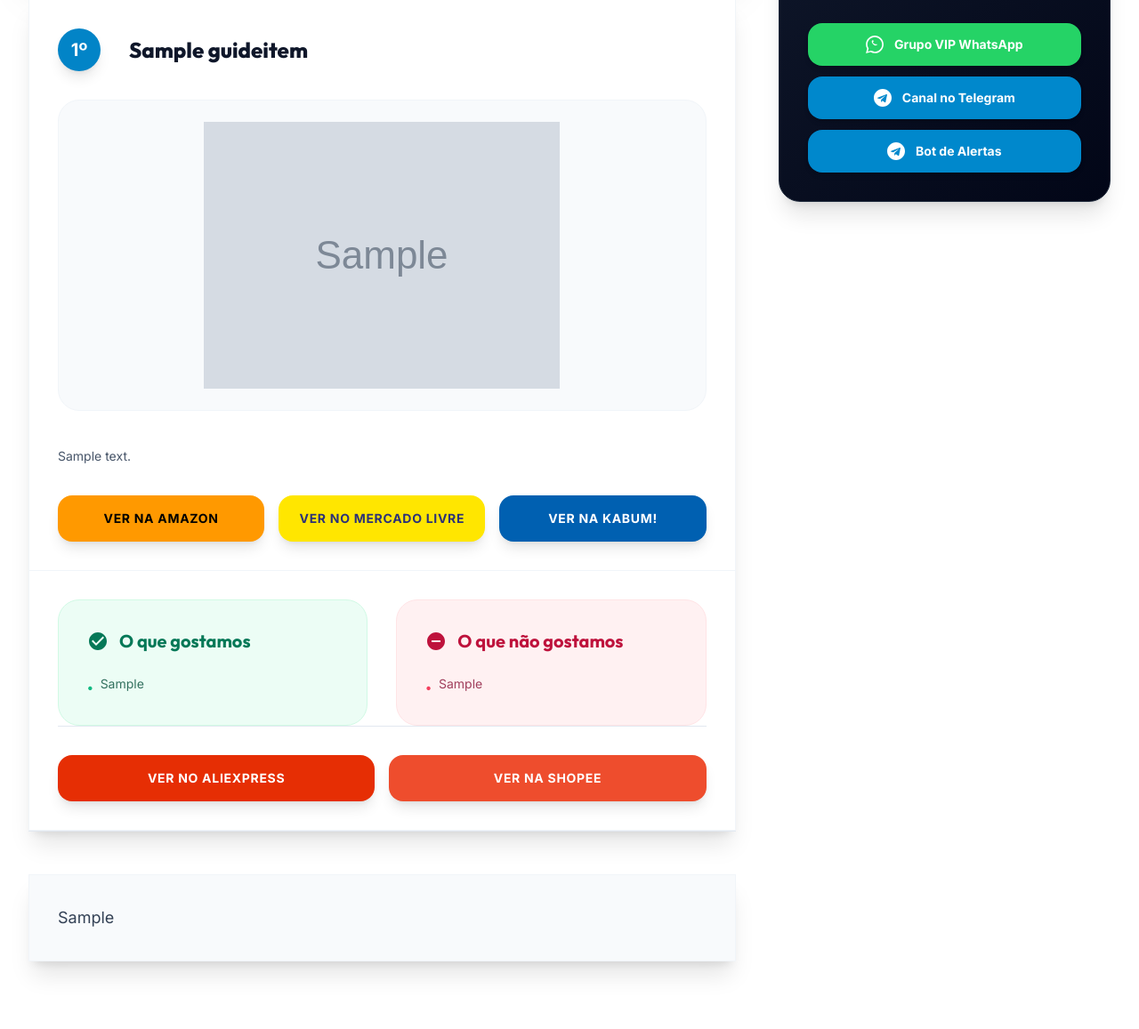
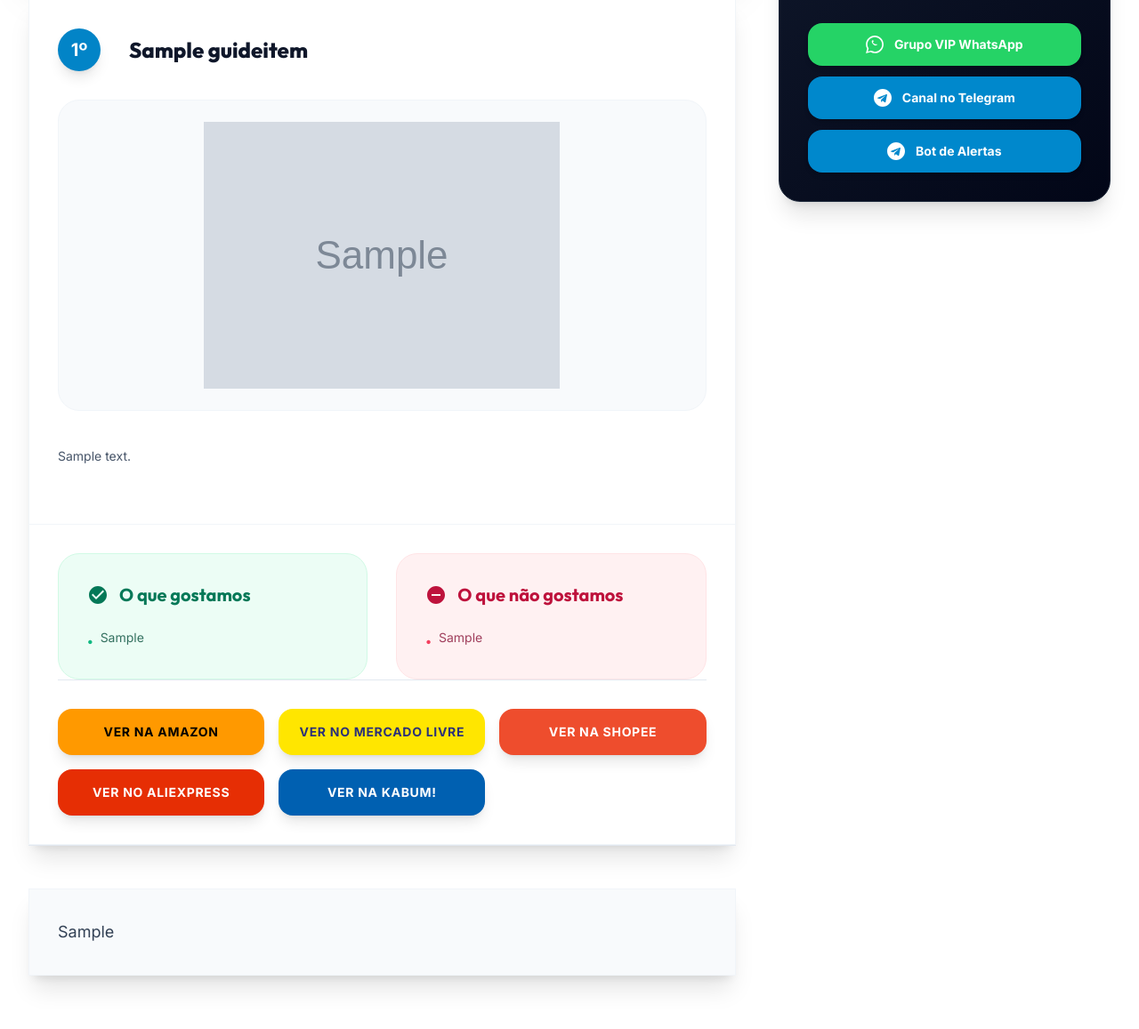
Before and after one commit to andresperes33/blog, a Django app: a page that uses templates/reviews/guide_detail.html in a window 1280 px wide. Shown: the part 1007-2164 px from the top of the page at 89% size. Run offline with Django 5.2, Linux system fonts and the light colour scheme; tables that the repository leaves empty hold one stand-in row (values such as "Sample post"); grey boxes marked "Sample" are stand-in pictures; some libraries are stand-ins or nearby versions.

Commit message:
style: unify and standardize all affiliate buttons in a single footer grid

```diff
--- a/templates/reviews/guide_detail.html
+++ b/templates/reviews/guide_detail.html
@@ -109,30 +109,6 @@
                                         {{ item.description|safe }}
                                     </div>
 
-                                    <!-- Principais Lojas -->
-                                    <div class="flex flex-wrap gap-4 mt-auto">
-                                        {% if item.amazon_link %}
-                                        <a href="{{ item.amazon_link }}" target="_blank" rel="nofollow"
-                                           style="background-color: #FF9900; color: #000000;"
-                                           class="flex-1 min-w-[160px] flex items-center justify-center py-4 font-black text-sm uppercase tracking-wider rounded-2xl shadow-lg hover:brightness-110 hover:-translate-y-1 transition-all active:scale-95">
-                                            Ver na Amazon
-                                        </a>
-                                        {% endif %}
-                                        {% if item.mercadolivre_link %}
-                                        <a href="{{ item.mercadolivre_link }}" target="_blank" rel="nofollow"
-                                           style="background-color: #FFE600; color: #2D3277;"
-                                           class="flex-1 min-w-[160px] flex items-center justify-center py-4 font-black text-sm uppercase tracking-wider rounded-2xl shadow-lg hover:brightness-110 hover:-translate-y-1 transition-all active:scale-95">
-                                            Ver no Mercado Livre
-                                        </a>
-                                        {% endif %}
-                                        {% if item.kabum_link %}
-                                        <a href="{{ item.kabum_link }}" target="_blank" rel="nofollow"
-                                           style="background-color: #0060B1; color: #FFFFFF;"
-                                           class="flex-1 min-w-[160px] flex items-center justify-center py-4 font-black text-sm uppercase tracking-wider rounded-2xl shadow-lg hover:brightness-110 hover:-translate-y-1 transition-all active:scale-95">
-                                            Ver na KaBuM!
-                                        </a>
-                                        {% endif %}
-                                    </div>
                                 </div>
                             </div>
                         </div>
@@ -176,25 +152,44 @@
                             </div>
                             {% endif %}
 
-                            <!-- Outras Lojas: Botões Premium -->
-                            {% if item.shopee_link or item.aliexpress_link %}
-                            <div class="grid grid-cols-1 md:grid-cols-2 gap-4 pt-8 border-t border-slate-200 dark:border-slate-800">
-                                {% if item.aliexpress_link %}
-                                <a href="{{ item.aliexpress_link }}" target="_blank" rel="nofollow"
-                                   style="background-color: #E62E04; color: #FFFFFF;"
-                                   class="group relative flex items-center justify-center gap-3 w-full font-black py-4 rounded-2xl shadow-lg hover:shadow-red-500/40 hover:-translate-y-1 transition-all duration-300 overflow-hidden text-sm uppercase tracking-wider">
-                                    <span class="relative">Ver no AliExpress</span>
+                            <!-- Onde Comprar: Botões Premium Unificados -->
+                            <div class="grid grid-cols-1 sm:grid-cols-2 lg:grid-cols-3 gap-4 pt-8 border-t border-slate-200 dark:border-slate-800">
+                                {% if item.amazon_link %}
+                                <a href="{{ item.amazon_link }}" target="_blank" rel="nofollow"
+                                   style="background-color: #FF9900; color: #000000;"
+                                   class="flex items-center justify-center gap-3 w-full font-black py-4 rounded-2xl shadow-lg hover:brightness-110 hover:-translate-y-1 transition-all duration-300 text-sm uppercase tracking-wider">
+                                    Ver na Amazon
+                                </a>
+                                {% endif %}
+                                {% if item.mercadolivre_link %}
+                                <a href="{{ item.mercadolivre_link }}" target="_blank" rel="nofollow"
+                                   style="background-color: #FFE600; color: #2D3277;"
+                                   class="flex items-center justify-center gap-3 w-full font-black py-4 rounded-2xl shadow-lg hover:brightness-110 hover:-translate-y-1 transition-all duration-300 text-sm uppercase tracking-wider">
+                                    Ver no Mercado Livre
                                 </a>
                                 {% endif %}
                                 {% if item.shopee_link %}
                                 <a href="{{ item.shopee_link }}" target="_blank" rel="nofollow"
                                    style="background-color: #EE4D2D; color: #FFFFFF;"
-                                   class="group relative flex items-center justify-center gap-3 w-full font-black py-4 rounded-2xl shadow-lg hover:shadow-orange-600/40 hover:-translate-y-1 transition-all duration-300 overflow-hidden text-sm uppercase tracking-wider">
-                                    <span class="relative">Ver na Shopee</span>
+                                   class="flex items-center justify-center gap-3 w-full font-black py-4 rounded-2xl shadow-lg hover:shadow-orange-600/40 hover:-translate-y-1 transition-all duration-300 text-sm uppercase tracking-wider">
+                                    Ver na Shopee
+                                </a>
+                                {% endif %}
+                                {% if item.aliexpress_link %}
+                                <a href="{{ item.aliexpress_link }}" target="_blank" rel="nofollow"
+                                   style="background-color: #E62E04; color: #FFFFFF;"
+                                   class="flex items-center justify-center gap-3 w-full font-black py-4 rounded-2xl shadow-lg hover:shadow-red-500/40 hover:-translate-y-1 transition-all duration-300 text-sm uppercase tracking-wider">
+                                    Ver no AliExpress
+                                </a>
+                                {% endif %}
+                                {% if item.kabum_link %}
+                                <a href="{{ item.kabum_link }}" target="_blank" rel="nofollow"
+                                   style="background-color: #0060B1; color: #FFFFFF;"
+                                   class="flex items-center justify-center gap-3 w-full font-black py-4 rounded-2xl shadow-lg hover:brightness-110 hover:-translate-y-1 transition-all duration-300 text-sm uppercase tracking-wider">
+                                    Ver na KaBuM!
                                 </a>
                                 {% endif %}
                             </div>
-                            {% endif %}
                         </div>
                     </div>
                 </section>
```
